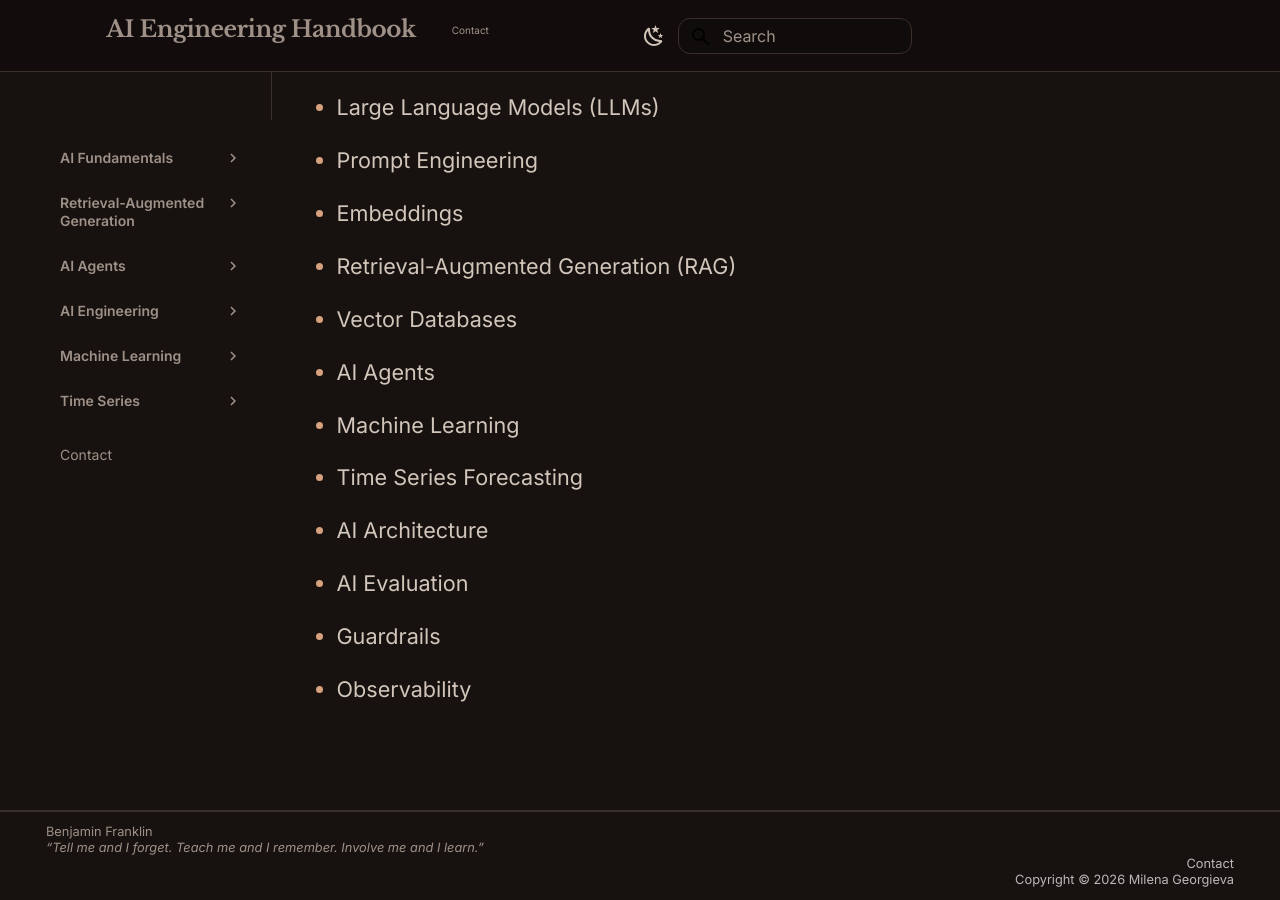
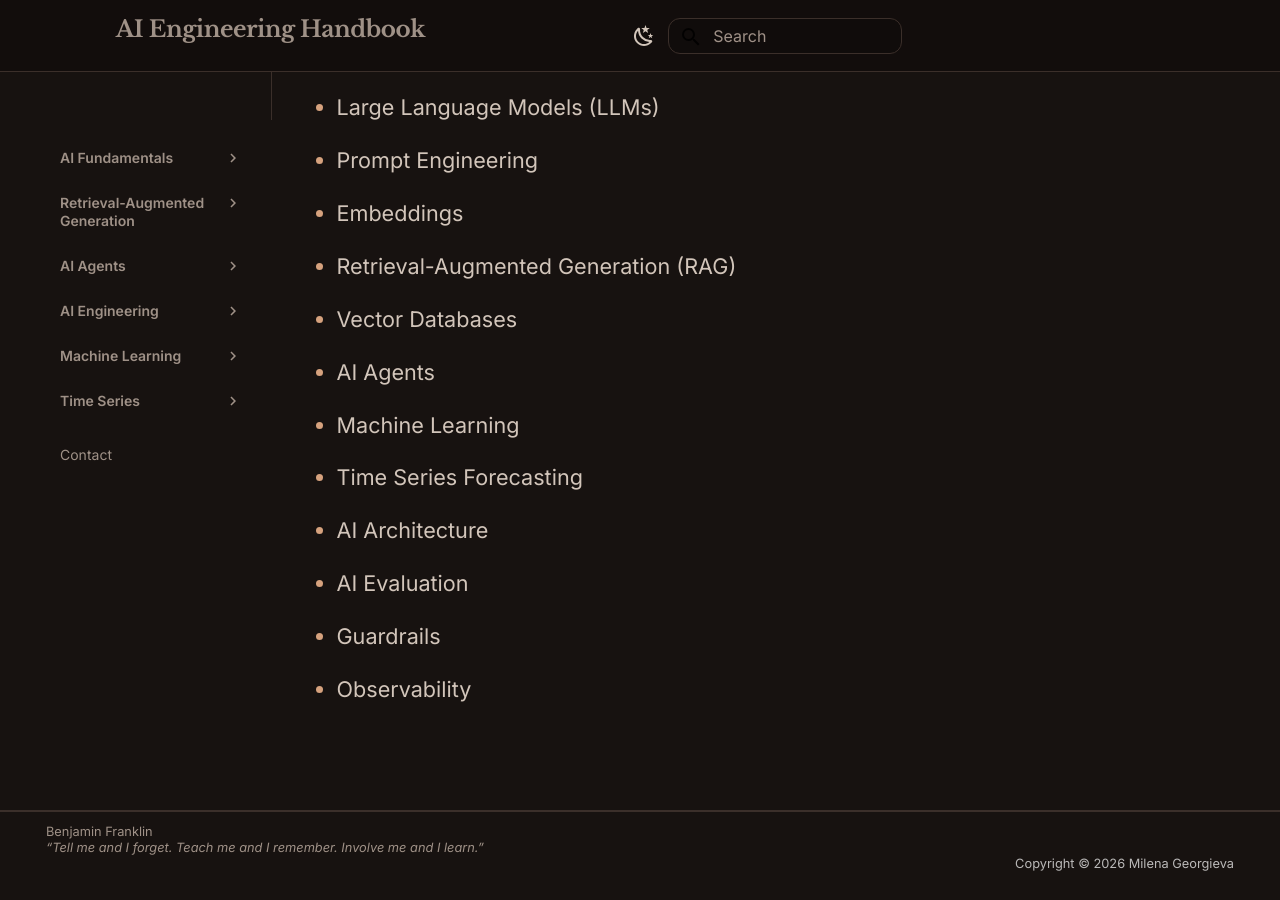
Before and after one commit to mimitheone/milenageorgieva.tech, an MkDocs documentation site: the page built from docs/index.md, in a window 1280 px wide and 900 px high, scrolled down 1042 px. Built offline with MkDocs 1.6.1 and Material for MkDocs 9.7.7, drawn with Linux system fonts in a browser that asks for light colours; comment, search, counter and statistics services are not loaded.

Commit message:
Remove Contact link from header and footer.
Keep the contact page available only in the sidebar navigation.

```diff
--- a/overrides/partials/copyright.html
+++ b/overrides/partials/copyright.html
@@ -8,9 +8,6 @@
       “Tell me and I forget. Teach me and I remember. Involve me and I learn.”
     </div>
     {% if config.copyright %}
-      <div class="md-copyright__contact">
-        <a href="{{ 'contact/' | url }}">Contact</a>
-      </div>
       <div class="md-copyright__highlight">
         {{ config.copyright }}
       </div>
--- a/overrides/partials/header.html
+++ b/overrides/partials/header.html
@@ -16,7 +16,7 @@
 
     <nav>
       {% for nav_item in nav %}
-        {% if nav_item.title != "Handbook" %}
+        {% if nav_item.title != "Handbook" and nav_item.title != "Contact" %}
           {% if nav_item.children %}
             <a href="{{ nav_item.children[0].url | url }}">{{ nav_item.title }}</a>
           {% else %}
```
